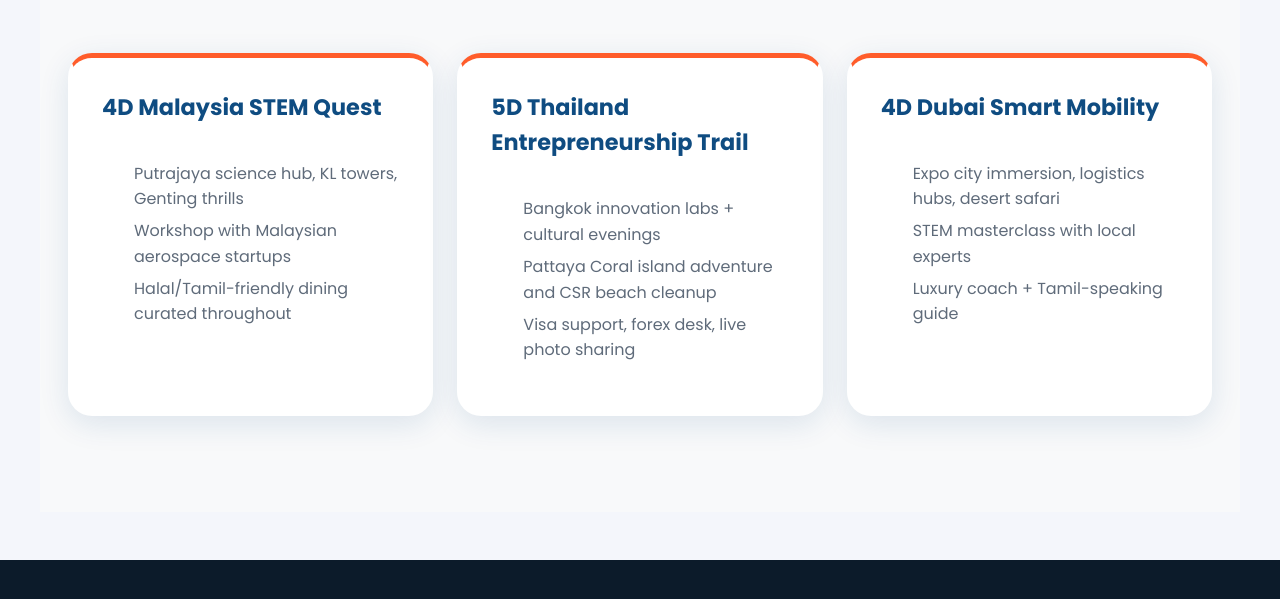
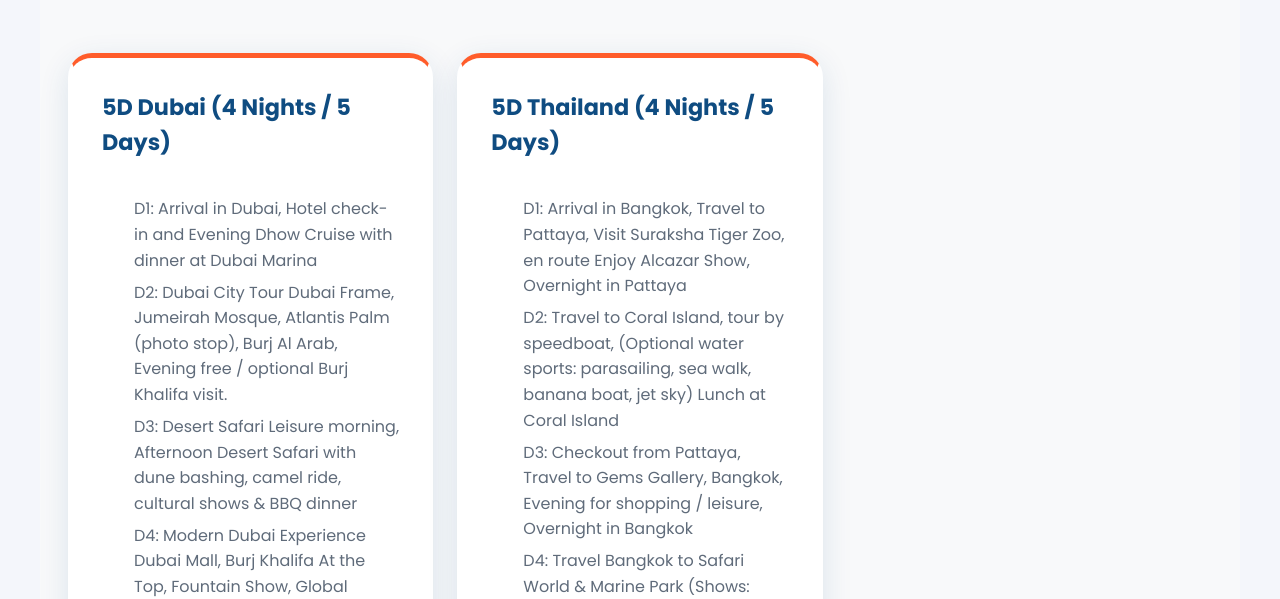
Before and after one commit to Hackthelogic-Technologies/globalholidays, a plain HTML site: page packages.html in a window 1280 px wide. Shown: the part 4175-4774 px from the top of the page. Drawn offline with nearby package versions, Linux system fonts and the light colour scheme.

Commit message:
international plans

```diff
--- a/packages.html
+++ b/packages.html
@@ -192,31 +192,25 @@
         <div class="row row-cols-1 row-cols-md-3 g-4 mt-3">
           <div class="col">
             <article class="card package-card h-100">
-              <strong>4D Malaysia STEM Quest</strong>
+              <strong>5D Dubai (4 Nights / 5 Days)</strong>
               <ul>
-                <li>Putrajaya science hub, KL towers, Genting thrills</li>
-                <li>Workshop with Malaysian aerospace startups</li>
-                <li>Halal/Tamil-friendly dining curated throughout</li>
+                <li>D1: Arrival in Dubai, Hotel check-in and Evening Dhow Cruise with dinner at Dubai Marina</li>
+                <li>D2: Dubai City Tour Dubai Frame, Jumeirah Mosque, Atlantis Palm (photo stop), Burj Al Arab, Evening free / optional Burj Khalifa visit.</li>
+                <li>D3: Desert Safari Leisure morning, Afternoon Desert Safari with dune bashing, camel ride, cultural shows & BBQ dinner</li>
+                <li>D4: Modern Dubai Experience Dubai Mall, Burj Khalifa At the Top, Fountain Show, Global Village, Miracle Garden.</li>
+                <li>D5: Check-out, Airport drop</li>
               </ul>
             </article>
           </div>
           <div class="col">
             <article class="card package-card h-100">
-              <strong>5D Thailand Entrepreneurship Trail</strong>
+              <strong>5D Thailand (4 Nights / 5 Days)</strong>
               <ul>
-                <li>Bangkok innovation labs + cultural evenings</li>
-                <li>Pattaya Coral island adventure and CSR beach cleanup</li>
-                <li>Visa support, forex desk, live photo sharing</li>
-              </ul>
-            </article>
-          </div>
-          <div class="col">
-            <article class="card package-card h-100">
-              <strong>4D Dubai Smart Mobility</strong>
-              <ul>
-                <li>Expo city immersion, logistics hubs, desert safari</li>
-                <li>STEM masterclass with local experts</li>
-                <li>Luxury coach + Tamil-speaking guide</li>
+                <li>D1: Arrival in Bangkok, Travel to Pattaya, Visit Suraksha Tiger Zoo, en route Enjoy Alcazar Show, Overnight in Pattaya</li>
+                <li>D2: Travel to Coral Island, tour by speedboat, (Optional water sports: parasailing, sea walk, banana boat, jet sky) Lunch at Coral Island</li>
+                <li>D3: Checkout from Pattaya, Travel to Gems Gallery, Bangkok, Evening for shopping / leisure, Overnight in Bangkok</li>
+                <li>D4: Travel Bangkok to Safari World & Marine Park (Shows: Dolphin Show, Elephant Show, Sea Lion Show, Bird Show) Safari drive, Overnight in Bangkok</li>
+                <li>D5: Checkout from hotel, Airport drop</li>
               </ul>
             </article>
           </div>
```
Also changed, not shown: gallery.html (+1 -1 lines), index.html (+5 -5 lines), services.html (+1 -1 lines).
